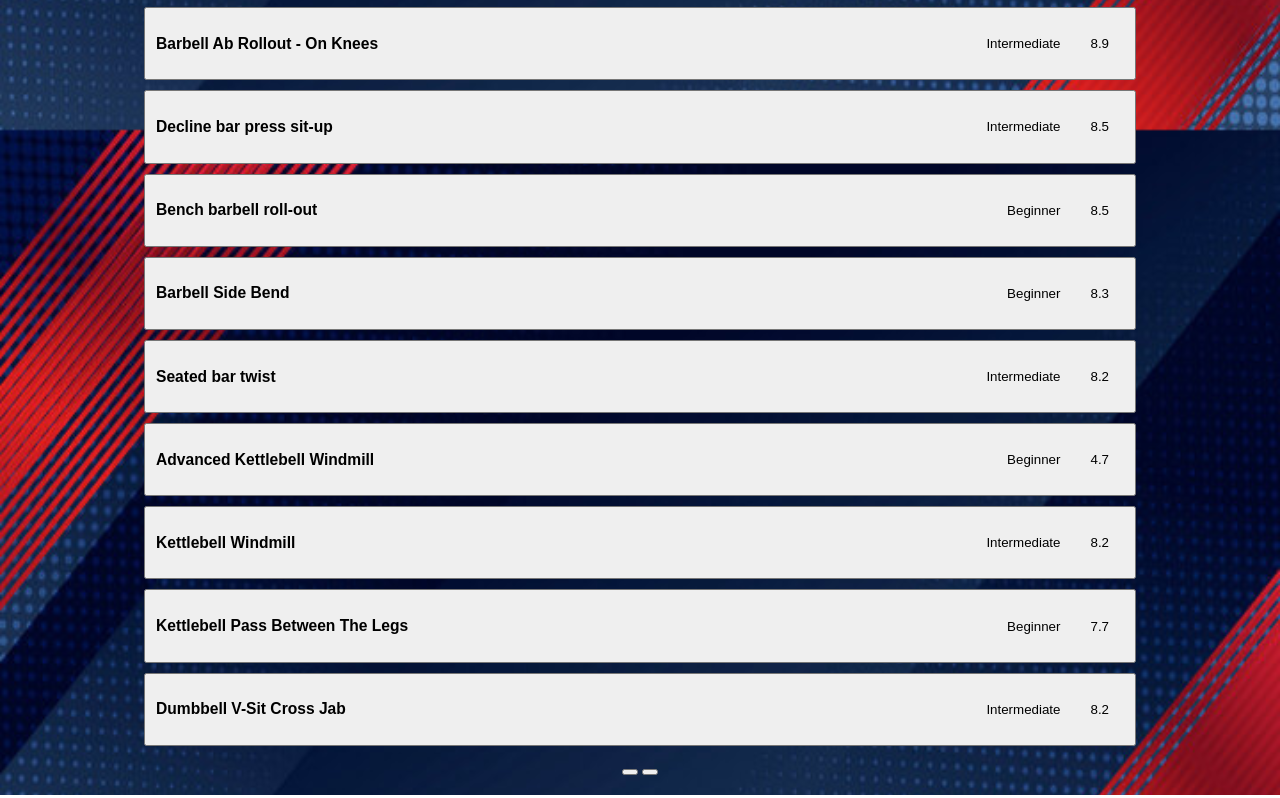
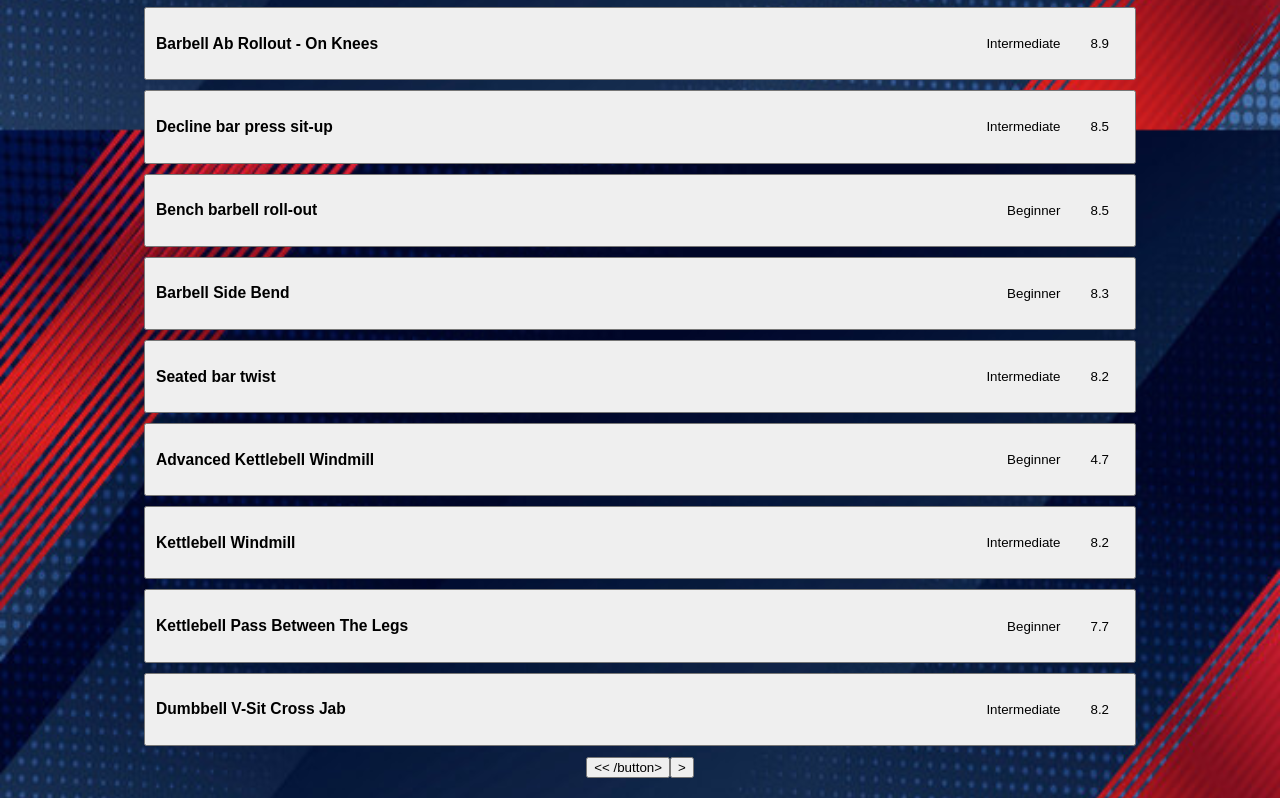
Before and after one commit to KODEX-Team/web-page, a plain HTML site: page index.html in a window 1280 px wide. Shown: the part 670-1468 px from the top of the page. Drawn offline with Linux system fonts and the light colour scheme.

Commit message:
Update index.html

```diff
--- a/index.html
+++ b/index.html
@@ -144,8 +144,9 @@
         </div>
 
         <div id="page-button">
-            <button onclick="loadExercise(pageSize, 'previous')"></button>
-            <button onclick="loadExercise(pageSize)"></button>
+            <button onclick="loadExercise(pageSize, 'previous')">
+                << /button>
+                    <button onclick="loadExercise(pageSize)">></button>
         </div>
     </main>
 
```
